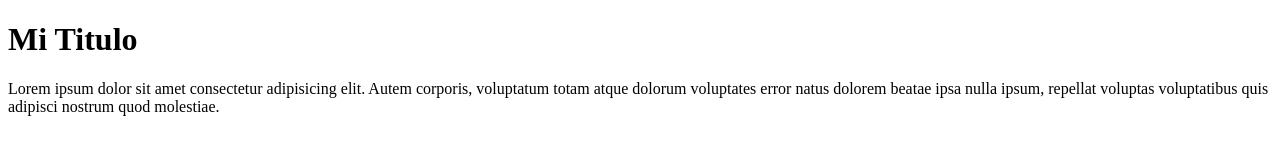
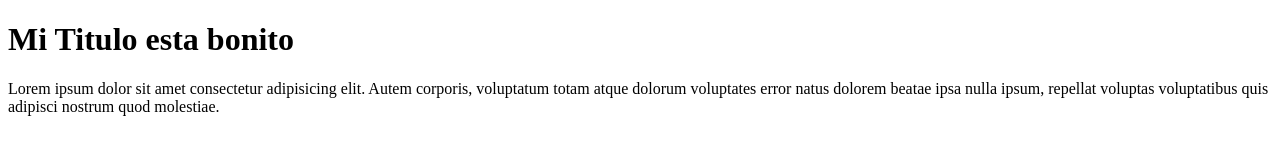
Before and after one commit to nadyazka/proyecto, a plain HTML site: page index.html in a window 1280 px wide. Drawn offline with Linux system fonts and the light colour scheme.

Commit message:
Mejora del titulo

```diff
--- a/index.html
+++ b/index.html
@@ -8,7 +8,7 @@
     <link rel="stylesheet" href="pruebagit.css">
 </head>
 <body>
-    <h1>Mi Titulo</h1>
+    <h1>Mi Titulo esta bonito</h1>
     <section>Lorem ipsum dolor sit amet consectetur adipisicing elit. Autem corporis, voluptatum totam atque dolorum voluptates error natus dolorem beatae ipsa nulla ipsum, repellat voluptas voluptatibus quis adipisci nostrum quod molestiae.</section>
 </body>
 </html>
```
